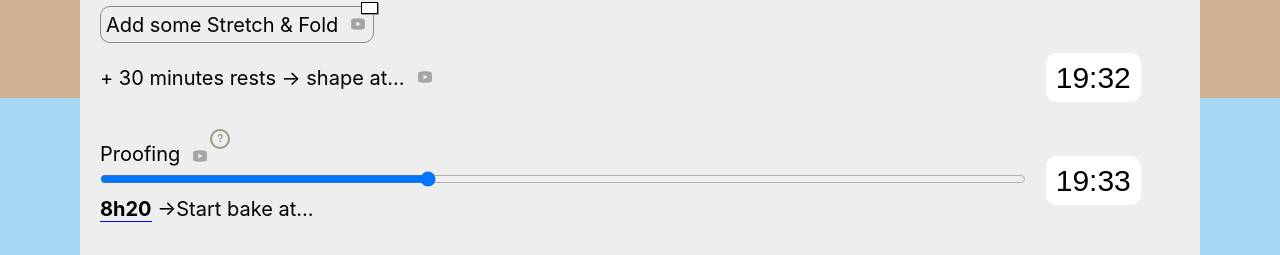
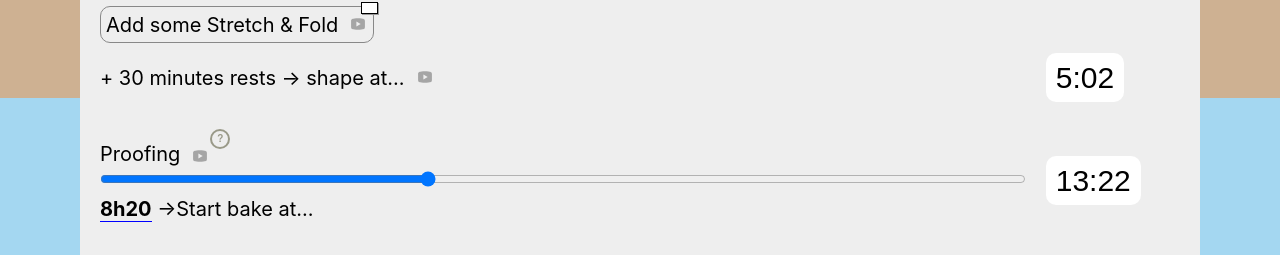
Before and after one commit to korvus/patefolle, a React (Create React App) app: page / in a window 1280 px wide. Shown: the part 1502-1757 px from the top of the page. Built offline with nearby package versions, Linux system fonts and the light colour scheme.

Commit message:
add licenses in readme and fix setup at first launch without any cookies setted

```diff
--- a/src/components/timer.js
+++ b/src/components/timer.js
@@ -8,11 +8,11 @@ import Ext from "./ext.js";
 import Save from "./save.js";
 import { Proofing, Bulkproofing } from "./infos.js";
 import { convertMinutsToHuman, extractMinutsFromDate, twoDigits, decimalToSeconds, checkTime } from "../functions/tools.js";
-import { Text, FuncText } from '../containers/language';
+import { Text } from '../containers/language';
 
 
 /* Minutes between pre shaping and shaping */
-const preSetTiming = 1;
+const preSetTiming = 30;
 let timeWithoutStretchAndFold = 90;
 // let temps;
 
@@ -81,6 +81,9 @@ class Timer extends Component {
             } else {
                 this.redispatchValues();
             }
+        } else {
+            /* initialisation */
+            this.changeHourWithDate(new Date());
         }
 
         // return newExisting;
```
Also changed, not shown: 1 other file (tests, documents, lock files or other folders).
